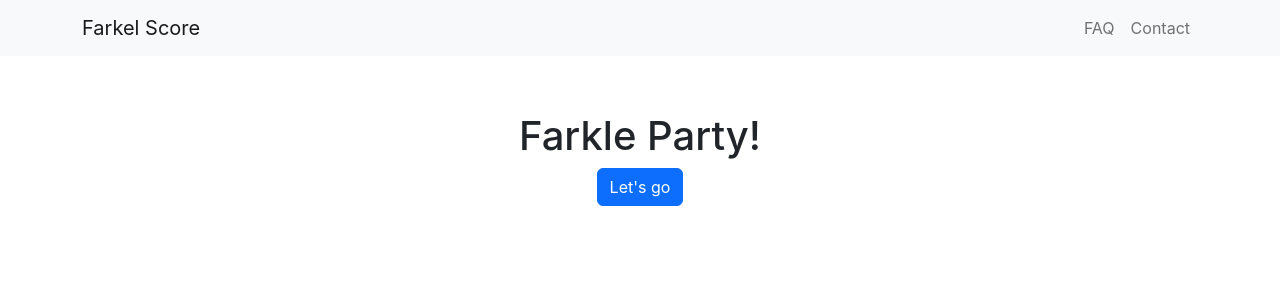
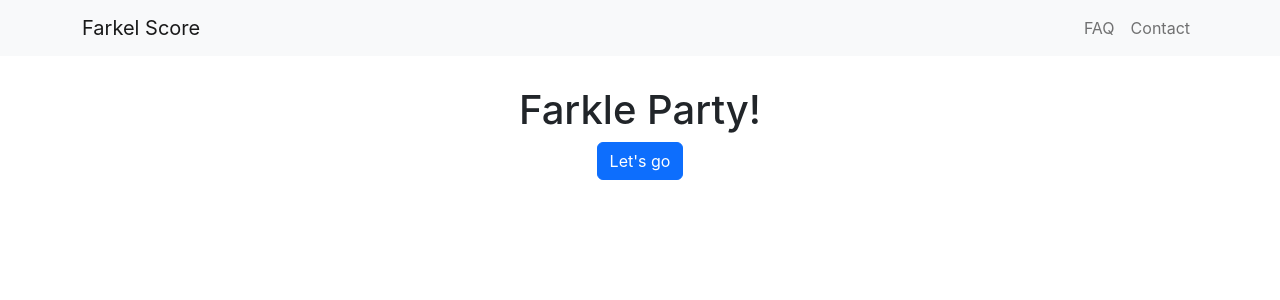
Before and after one commit to jkclark/Farkel, a React (Create React App) app in the folder farkel-score-ui/: page / in a window 1280 px wide. Shown: the top 300 px of the page. Built offline with nearby package versions, Linux system fonts and the light colour scheme; the HTML template or start-up script is replaced by a standard one.

Commit message:
Consolidated top-margin styles for all 'pages'.

```diff
--- a/farkel-score-ui/src/components/gameSetupPage.css
+++ b/farkel-score-ui/src/components/gameSetupPage.css
@@ -3,7 +3,7 @@
 
   width: max-content;
 
-  margin-top: calc(var(--navbar-height) + 5%);
+  margin-top: var(--navbar-margin);
 
   /* grid-template-rows: 2fr 1fr 1fr max-content 1fr; */
   gap: 0.5em;
--- a/farkel-score-ui/src/components/mainGamePage.css
+++ b/farkel-score-ui/src/components/mainGamePage.css
@@ -9,7 +9,7 @@
   align-items: center;
   gap: 0.5rem;
 
-  margin-top: calc(var(--navbar-height) + 5%);
+  margin-top: var(--navbar-margin);
 
   width: 100%;
 }
--- a/farkel-score-ui/src/components/navbar.css
+++ b/farkel-score-ui/src/components/navbar.css
@@ -1,3 +1,4 @@
 :root {
   --navbar-height: 56px;
+  --navbar-margin: calc(var(--navbar-height) + 30px);
 }
--- a/farkel-score-ui/src/components/postGamePage.css
+++ b/farkel-score-ui/src/components/postGamePage.css
@@ -3,5 +3,5 @@
   justify-content: center;
   flex-direction: column;
 
-  margin-top: calc(var(--navbar-height) + 5%);
+  margin-top: var(--navbar-margin);
 }
--- a/farkel-score-ui/src/components/welcomePage.css
+++ b/farkel-score-ui/src/components/welcomePage.css
@@ -8,5 +8,5 @@
   flex-direction: column;
   align-items: center;
 
-  margin-top: calc(var(--navbar-height) + 5%);
+  margin-top: var(--navbar-margin);
 }
```
